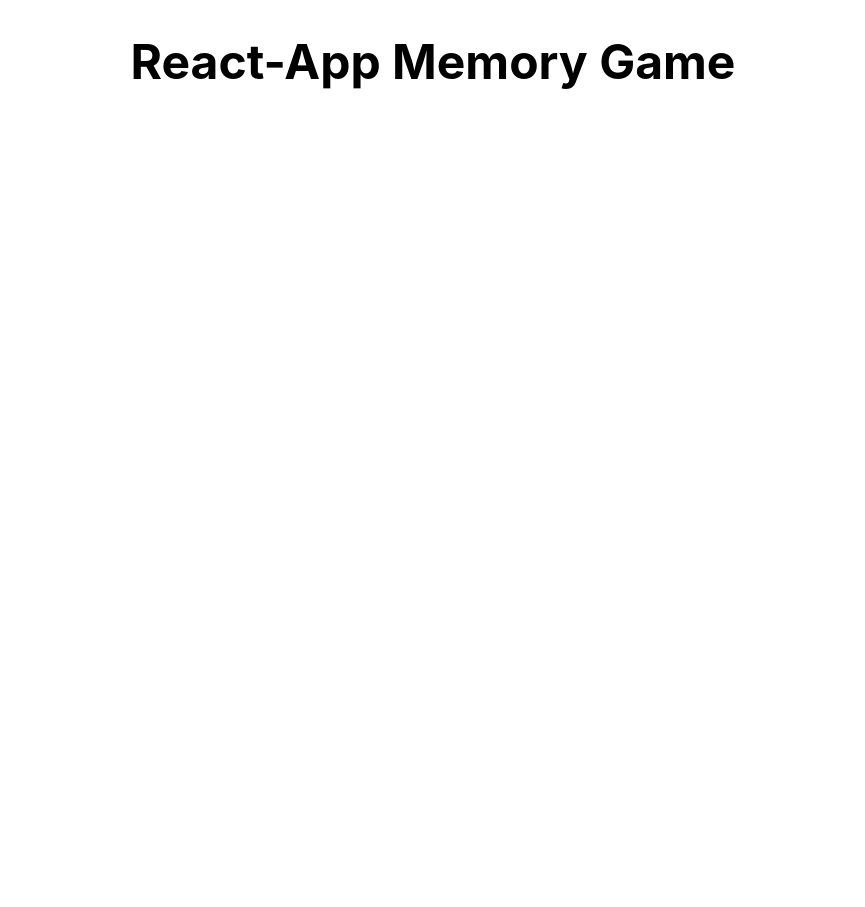
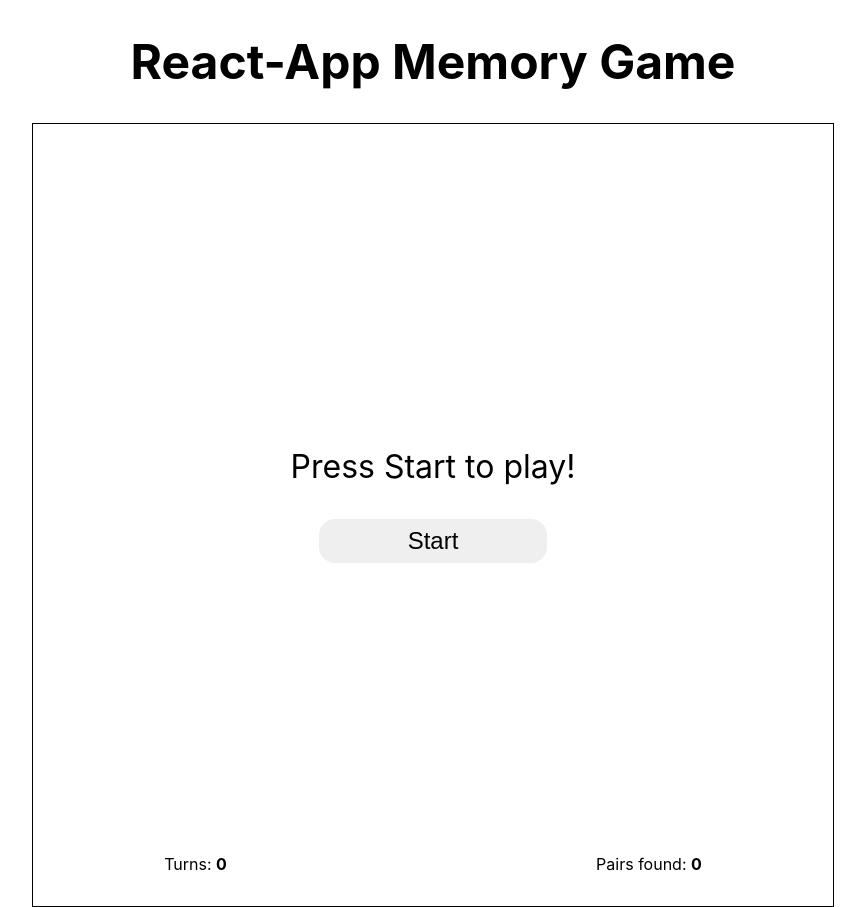
Before and after one commit to TimyrAkimov/react-project2, a React (Create React App) app: page / in a window 1280 px wide. Shown: the whole page, without its empty margins (207-1072 px from the left). Before the commit the page ends 800 px from the top, so only its background shows below. Built offline with nearby package versions, Linux system fonts and the light colour scheme.

Commit message:
some fixes and adding new components

```diff
--- a/src/components/Card.tsx
+++ b/src/components/Card.tsx
@@ -1,5 +1,5 @@
 import styled from "styled-components";
-import { CardObj } from "./CardGrid";
+import { CardObj } from "./Game";
 
 type CardProps = {
   flippedImage: string;
@@ -25,7 +25,7 @@ const Card = ({
       {card.flipped || card.found ? (
         <CardFlippedImage src={flippedImage} alt="Alt text" />
       ) : (
-        <CardImage src="/images/card_back.png" alt="Alt text" />
+        <CardImage src="/images/card-back.png" alt="Alt text" />
       )}
     </CardContainer>
   );
@@ -43,10 +43,9 @@ const CardContainer = styled.div`
   padding: 0;
 `;
 const CardImage = styled.img`
-  width: 100%;
-  height: 100%;
+  width: 75%;
+  height: 75%;
   border-radius: 0.4rem;
-  object-fit: cover;
 `;
 const CardFlippedImage = styled.img`
   width: 50%;
--- a/src/components/CardGrid.tsx
+++ b/src/components/CardGrid.tsx
@@ -1,125 +1,14 @@
-import cards from "../libs/Cards";
+import styled from "styled-components";
 import Card from "./Card";
-import styled from "styled-components";
-import { useEffect, useState } from "react";
+import { CardObj } from "./Game";
 
-export interface CardObj {
-  id: number;
-  name: string;
-  image: string;
-  flipped: boolean;
-  found: boolean;
-}
-const CardGrid = (): JSX.Element => {
-  const [randomCards, setRandomCards] = useState<CardObj[] | null>(null);
-  const [score, setScore] = useState<number>(0);
-  const [turns, setTurns] = useState<number>(0);
-  const [selectedCards, setSelectedCards] = useState<CardObj[]>([]);
-
-  const randomiseCards = () => {
-    let randomOrderArr = [];
-    let cardsArr = cards;
-    for (let i = cardsArr.length; i > 0; i--) {
-      let randomIndex = Math.floor(Math.random() * i);
-      randomOrderArr.push(cardsArr[randomIndex]);
-      cardsArr = [
-        ...cardsArr.slice(0, randomIndex),
-        ...cardsArr.slice(randomIndex + 1),
-      ];
-      console.log(randomOrderArr);
-    }
-    return randomOrderArr;
+type CardGridProps = {
+  randomCards: CardObj[] | null;
+  handleClick: (cardIndex: number, card: CardObj) => void;
 };
 
-  if (!randomCards) {
-    const newState = randomiseCards();
-    setRandomCards(newState);
-  }
-  useEffect(() => {
-    if (score === 8) {
-      alert("You found all the cards!");
-      setScore(0);
-      setTurns(0);
-      setSelectedCards([]);
-      const newState = randomiseCards();
-      setRandomCards(newState);
-    }
-  }, [score]);
-
-  useEffect(() => {
-    if (selectedCards.length === 2) {
-      if (randomCards) {
-        setTurns(turns + 1);
-        console.log("Selected Cards: ", selectedCards);
-        let newState: CardObj[] = [];
-        if (selectedCards[0].name === selectedCards[1].name) {
-          setScore(score + 1);
-          newState = randomCards.map((card) => {
-            if (card.name === selectedCards[0].name) {
-              return { ...card, found: true, flipped: false };
-            }
-            return card;
-          });
-        } else {
-          newState = randomCards.map((card) => {
-            if (
-              card.name === selectedCards[0].name ||
-              card.name === selectedCards[1].name
-            ) {
-              return { ...card, flipped: false };
-            }
-            return card;
-          });
-        }
-        setTimeout(() => {
-          setRandomCards(newState);
-          setSelectedCards([]);
-        }, 2000);
-      }
-    }
-  }, [selectedCards]);
-
-  const handleClick = (cardIndex: number, card: CardObj) => {
-    if (selectedCards.length < 2) {
-      setFlippedStatus(cardIndex);
-      updateSelectedCards(card);
-    } else {
-      console.log("2 cards already selected");
-    }
-  };
-
-  const setFlippedStatus = (cardIndex: number) => {
-    if (randomCards) {
-      if (
-        randomCards[cardIndex].flipped === true ||
-        randomCards[cardIndex].found === true
-      ) {
-        return;
-      }
-      console.log(randomCards[cardIndex]);
-      const newState = randomCards.map((card, index) => {
-        if (index === cardIndex) {
-          return { ...card, flipped: true };
-        }
-        return card;
-      });
-      setRandomCards(newState);
-    }
-  };
-  const updateSelectedCards = (card: CardObj) => {
-    if (card.flipped === true) {
-      console.log("Card already flipped.  Choose a different card");
-      return;
-    }
-    if (card.found === true) {
-      console.log("Card already found.  Choose a different card");
-      return;
-    }
-    setSelectedCards([...selectedCards, card]);
-  };
-
+const CardGrid = ({ randomCards, handleClick }: CardGridProps): JSX.Element => {
   return (
-    <>
     <Wrapper>
       {randomCards &&
         randomCards.map((card, index) => (
@@ -132,18 +21,13 @@ const CardGrid = (): JSX.Element => {
           />
         ))}
     </Wrapper>
-      <div>
-        <p>{`Turns: ${turns}`}</p>
-      </div>
-    </>
   );
 };
-
 const Wrapper = styled.section`
   display: grid;
   grid-template-columns: repeat(4, 1fr);
   justify-items: center;
-  width: min(45vw, 800px);
+  /* width: min(45vw, 800px); */
   row-gap: 1rem;
   column-gap: 1rem;
   margin: 0 auto;
--- /dev/null
+++ b/src/components/EndInfo.tsx
@@ -0,0 +1,23 @@
+import { CardObj } from "./Game";
+
+type EndInfoProps = {
+  setScore: React.Dispatch<React.SetStateAction<number>>;
+  setTurns: React.Dispatch<React.SetStateAction<number>>;
+  setSelectedCards: React.Dispatch<React.SetStateAction<CardObj[]>>;
+};
+
+const EndInfo = ({ setScore, setTurns, setSelectedCards }: EndInfoProps) => {
+  return (
+    <div>
+      <h2>Good Job!</h2>
+      <p>You found all cards!</p>
+      <p>Would you like to play again?</p>
+      <div>
+        <button>Yes</button>
+        <button>No</button>
+      </div>
+    </div>
+  );
+};
+
+export default EndInfo;
--- a/src/components/Game.tsx
+++ b/src/components/Game.tsx
@@ -1,5 +1,173 @@
-const Game = () => {
-    return <></>;
+import cards from "../libs/Cards";
+import CardGrid from "./CardGrid";
+import PlayerInfo from "./PlayerInfo";
+import { useEffect, useState } from "react";
+import styled from "styled-components";
+import EndInfo from "./EndInfo";
+
+export interface CardObj {
+  id: number;
+  name: string;
+  image: string;
+  flipped: boolean;
+  found: boolean;
+}
+
+const Game = (): JSX.Element => {
+  const [randomCards, setRandomCards] = useState<CardObj[] | null>(null);
+  const [score, setScore] = useState<number>(0);
+  const [turns, setTurns] = useState<number>(0);
+  const [selectedCards, setSelectedCards] = useState<CardObj[]>([]);
+  const [isPlaying, setIsPlaying] = useState<boolean>(false);
+  const [gameFinished, setGameFinished] = useState<boolean>(false);
+
+  const randomiseCards = () => {
+    let randomOrderArr = [];
+    let cardsArr = cards;
+    for (let i = cardsArr.length; i > 0; i--) {
+      let randomIndex = Math.floor(Math.random() * i);
+      randomOrderArr.push(cardsArr[randomIndex]);
+      cardsArr = [
+        ...cardsArr.slice(0, randomIndex),
+        ...cardsArr.slice(randomIndex + 1),
+      ];
+      console.log(randomOrderArr);
+    }
+    return randomOrderArr;
   };
 
-  export default Game;
+  if (!randomCards) {
+    const newState = randomiseCards();
+    setRandomCards(newState);
+  }
+  useEffect(() => {
+    if (score === 8) {
+      setTimeout(() => setGameFinished(true), 1500);
+
+    }
+  }, [score]);
+
+  useEffect(() => {
+    if (selectedCards.length === 2) {
+      if (randomCards) {
+        setTurns(turns + 1);
+        console.log("Selected Cards: ", selectedCards);
+        let newState: CardObj[] = [];
+        if (selectedCards[0].name === selectedCards[1].name) {
+          setScore(score + 1);
+          newState = randomCards.map((card) => {
+            if (card.name === selectedCards[0].name) {
+              return { ...card, found: true, flipped: false };
+            }
+            return card;
+          });
+        } else {
+          newState = randomCards.map((card) => {
+            if (
+              card.name === selectedCards[0].name ||
+              card.name === selectedCards[1].name
+            ) {
+              return { ...card, flipped: false };
+            }
+            return card;
+          });
+        }
+        setTimeout(() => {
+          setRandomCards(newState);
+          setSelectedCards([]);
+        }, 1500);
+      }
+    }
+  }, [selectedCards]);
+
+  const handleClick = (cardIndex: number, card: CardObj) => {
+    if (isPlaying) {
+      if (selectedCards.length < 2) {
+        setFlippedStatus(cardIndex);
+        updateSelectedCards(card);
+      } else {
+        console.log("2 cards already selected");
+      }
+    }
+  };
+
+  const setFlippedStatus = (cardIndex: number) => {
+    if (randomCards) {
+      if (
+        randomCards[cardIndex].flipped === true ||
+        randomCards[cardIndex].found === true
+      ) {
+        return;
+      }
+      console.log(randomCards[cardIndex]);
+      const newState = randomCards.map((card, index) => {
+        if (index === cardIndex) {
+          return { ...card, flipped: true };
+        }
+        return card;
+      });
+      setRandomCards(newState);
+    }
+  };
+
+  const updateSelectedCards = (card: CardObj) => {
+    if (card.flipped === true) {
+      console.log("Card already flipped.  Choose a different card");
+      return;
+    }
+    if (card.found === true) {
+      console.log("Card already found.  Choose a different card");
+      return;
+    }
+    setSelectedCards([...selectedCards, card]);
+  };
+
+  return (
+    <GameContainer>
+      {gameFinished ? (
+        <EndInfo
+          setScore={setScore}
+          setTurns={setTurns}
+          setSelectedCards={setSelectedCards}
+        />
+      ) : isPlaying ? (
+        <CardGrid randomCards={randomCards} handleClick={handleClick} />
+      ) : (
+        <StartContainer>
+          <p>Press Start to play!</p>
+          <StartButton onClick={() => setIsPlaying(true)}>Start</StartButton>
+        </StartContainer>
+      )}
+      <PlayerInfo turns={turns} score={score} />
+    </GameContainer>
+  );
+};
+
+const GameContainer = styled.main`
+  width: 60%;
+  margin: 0 auto;
+  display: flex;
+  flex-direction: column;
+  justify-content: center;
+  align-items: center;
+  height: 750px;
+  border: 1px solid black;
+  padding: 1rem;
+`;
+
+const StartContainer = styled.div`
+  text-align: center;
+  margin-top: auto;
+  font-size: 2rem;
+`;
+
+const StartButton = styled.button`
+  width: 80%;
+  border-radius: 1rem;
+  border: none;
+  font-size: 1.5rem;
+  padding-block: 0.5rem;
+  cursor: pointer;
+`;
+
+export default Game;
--- /dev/null
+++ b/src/components/PlayerInfo.tsx
@@ -0,0 +1,30 @@
+import styled from "styled-components";
+
+type PlayerInfoProps = {
+  turns: number;
+  score: number;
+};
+
+const PlayerInfo = ({ turns, score }: PlayerInfoProps) => {
+  return (
+    <Wrapper>
+      <p>
+        {`Turns: `}
+        <strong>{`${turns}`}</strong>
+      </p>
+      <p>
+        {`Pairs found: `}
+        <strong>{`${score}`}</strong>
+      </p>
+    </Wrapper>
+  );
+};
+
+const Wrapper = styled.section`
+  display: flex;
+  justify-content: space-between;
+  width: 70%;
+  margin-top: auto;
+`;
+
+export default PlayerInfo;
--- a/src/pages/Home.tsx
+++ b/src/pages/Home.tsx
@@ -1,9 +1,11 @@
 import Header from "../components/Header";
+import Game from "../components/Game"
 
 const Home = (): JSX.Element => {
   return (
     <>
      <Header />
+     <Game />
     </>
   );
 };
```
Lines whose indentation alone changed are shown as unchanged.
